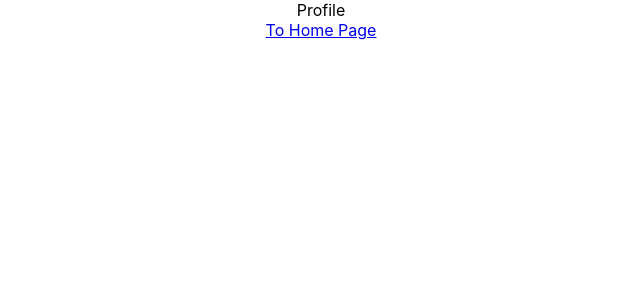
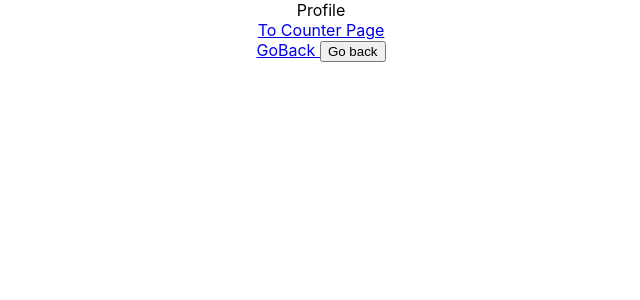
Before and after one commit to nushairfalah/splitting-up-react-component, a React (Create React App) app: page /profile in a window 1280 px wide. Shown: the top 300 px of the page, without its empty margins (319-959 px from the left). Built offline with nearby package versions, Linux system fonts and the light colour scheme.

Commit message:
add example goBack

```diff
--- a/src/App.js
+++ b/src/App.js
@@ -1,15 +1,18 @@
 import React from "react";
 import "./App.css";
 import { BrowserRouter as Router, Route } from "react-router-dom";
+import ProfilePage from "./Pages/Profile";
 import HomePage from "./Pages/Home";
-import ProfilePage from "./Pages/Profile";
+import CounterPage from "./Pages/Counter";
+
 class App extends React.Component {
   render() {
     return (
       <div className="App">
         <Router>
+          <Route path="/profile" component={ProfilePage} />
           <Route path="/home" component={HomePage} />
-          <Route path="/profile" component={ProfilePage} />
+          <Route path="/counter" component={CounterPage} />
         </Router>
       </div>
     );
--- /dev/null
+++ b/src/Pages/Counter.js
@@ -0,0 +1,15 @@
+import React from "react";
+import { Link } from "react-router-dom";
+class CounterPage extends React.Component {
+  render() {
+    return (
+      <div>
+        Counter Page
+        <br />
+        <Link to="/home">To Home Page</Link>
+      </div>
+    );
+  }
+}
+
+export default CounterPage;
--- a/src/Pages/Profile.js
+++ b/src/Pages/Profile.js
@@ -1,11 +1,18 @@
 import React from "react";
 import { Link } from "react-router-dom";
 class ProfilePage extends React.Component {
+  goBack() {
+    this.props.history.goBack();
+  }
+
   render() {
     return (
       <div>
         Profile <br />
-        <Link to="/home">To Home Page</Link>
+        <Link to="/counter">To Counter Page</Link>
+        <br />
+        <Link to="/home"> GoBack </Link>
+        <button onClick={() => this.goBack()}>Go back</button>
       </div>
     );
   }
```
